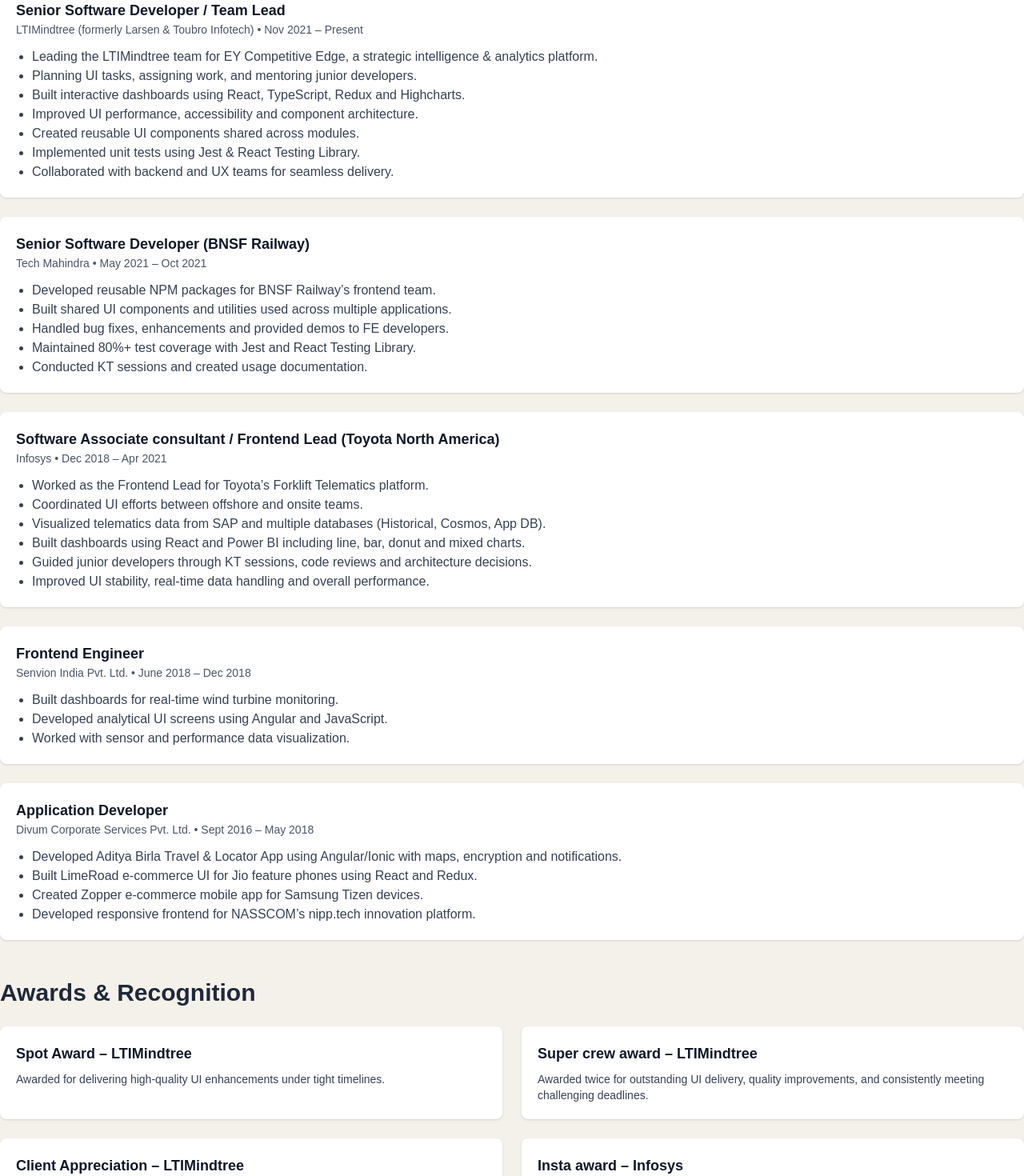
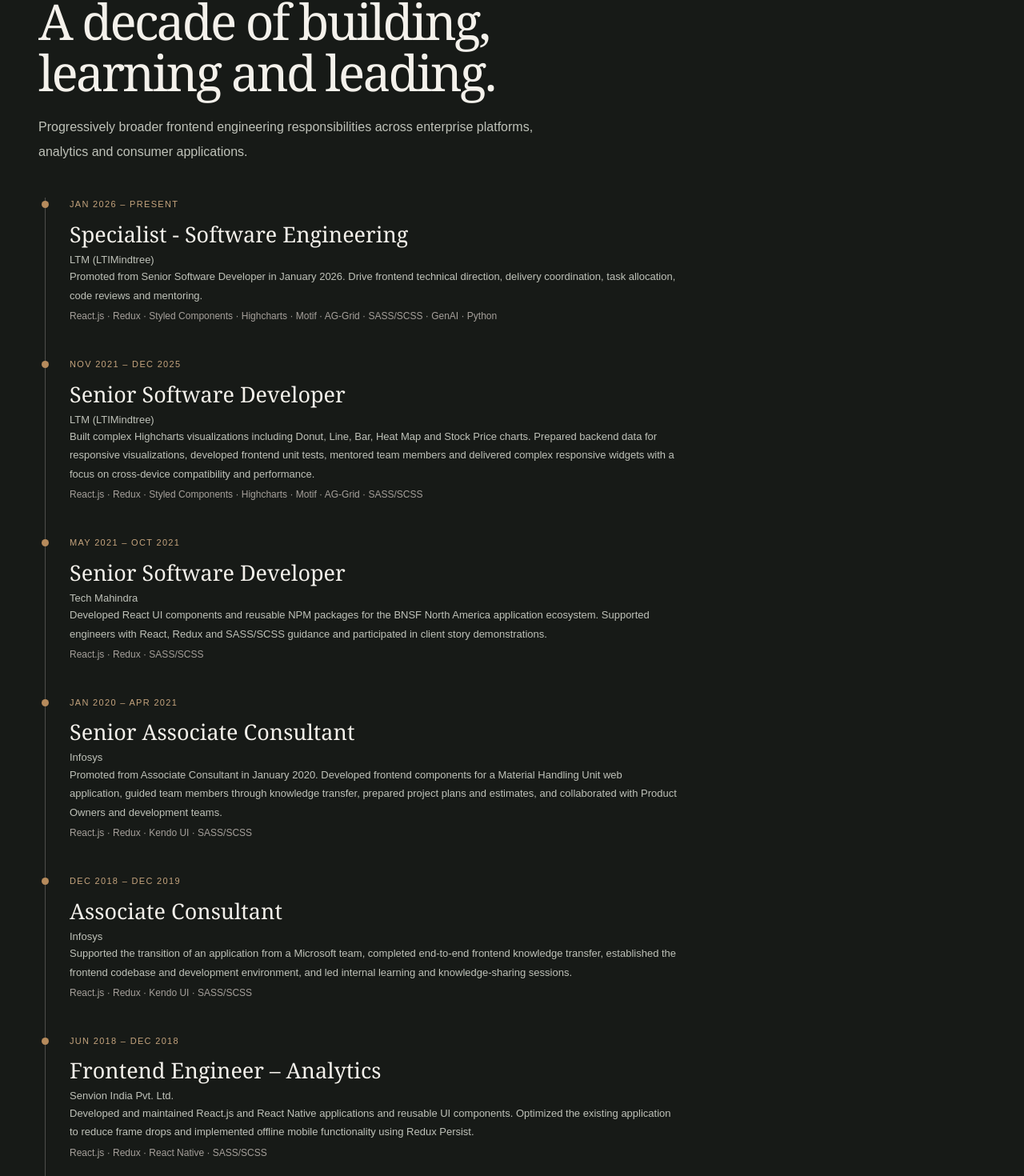
Before and after one commit to vik-rama23/Vikram-portfolio, a Next.js app: page /experience in a window 1280 px wide. Shown: the part 204-1674 px from the top of the page at 80% size. Built offline with nearby package versions, Linux system fonts and the light colour scheme.

Commit message:
Update portfolio content from September 2026 resume

```diff
--- a/app/experience/page.tsx
+++ b/app/experience/page.tsx
@@ -1,126 +1,11 @@
 import PageWrapper from "@/components/MotionWrapper";
-
-export default function Experience() {
-    const experiences = [
-        {
-            company: "LTIMindtree (formerly Larsen & Toubro Infotech)",
-            role: "Senior Software Developer / Team Lead",
-            duration: "Nov 2021 – Present",
-            bullets: [
-                "Leading the LTIMindtree team for EY Competitive Edge, a strategic intelligence & analytics platform.",
-                "Planning UI tasks, assigning work, and mentoring junior developers.",
-                "Built interactive dashboards using React, TypeScript, Redux and Highcharts.",
-                "Improved UI performance, accessibility and component architecture.",
-                "Created reusable UI components shared across modules.",
-                "Implemented unit tests using Jest & React Testing Library.",
-                "Collaborated with backend and UX teams for seamless delivery."
-            ],
-        },
-        {
-            company: "Tech Mahindra",
-            role: "Senior Software Developer (BNSF Railway)",
-            duration: "May 2021 – Oct 2021",
-            bullets: [
-                "Developed reusable NPM packages for BNSF Railway’s frontend team.",
-                "Built shared UI components and utilities used across multiple applications.",
-                "Handled bug fixes, enhancements and provided demos to FE developers.",
-                "Maintained 80%+ test coverage with Jest and React Testing Library.",
-                "Conducted KT sessions and created usage documentation."
-            ],
-        },
-        {
-            company: "Infosys",
-            role: "Software Associate consultant / Frontend Lead (Toyota North America)",
-            duration: "Dec 2018 – Apr 2021",
-            bullets: [
-                "Worked as the Frontend Lead for Toyota’s Forklift Telematics platform.",
-                "Coordinated UI efforts between offshore and onsite teams.",
-                "Visualized telematics data from SAP and multiple databases (Historical, Cosmos, App DB).",
-                "Built dashboards using React and Power BI including line, bar, donut and mixed charts.",
-                "Guided junior developers through KT sessions, code reviews and architecture decisions.",
-                "Improved UI stability, real-time data handling and overall performance."
-            ],
-        },
-        {
-            company: "Senvion India Pvt. Ltd.",
-            role: "Frontend Engineer",
-            duration: "June 2018 – Dec 2018",
-            bullets: [
-                "Built dashboards for real-time wind turbine monitoring.",
-                "Developed analytical UI screens using Angular and JavaScript.",
-                "Worked with sensor and performance data visualization."
-            ],
-        },
-        {
-            company: "Divum Corporate Services Pvt. Ltd.",
-            role: "Application Developer",
-            duration: "Sept 2016 – May 2018",
-            bullets: [
-                "Developed Aditya Birla Travel & Locator App using Angular/Ionic with maps, encryption and notifications.",
-                "Built LimeRoad e-commerce UI for Jio feature phones using React and Redux.",
-                "Created Zopper e-commerce mobile app for Samsung Tizen devices.",
-                "Developed responsive frontend for NASSCOM’s nipp.tech innovation platform."
-            ],
-        },
-    ];
-
-    const awards = [
-        {
-            title: "Spot Award – LTIMindtree",
-            desc: "Awarded for delivering high-quality UI enhancements under tight timelines."
-        },
-        {
-            title: "Super crew award – LTIMindtree",
-            desc: "Awarded twice for outstanding UI delivery, quality improvements, and consistently meeting challenging deadlines."
-        },
-        {
-            title: "Client Appreciation – LTIMindtree",
-            desc: "Recognized for consistent productivity, ownership and seamless delivery."
-        },
-        {
-            title: "Insta award – Infosys",
-            desc: "Recognized twice for leading the FE team and improving Toyota telematics dashboards."
-        }
-    ];
-
-    return (
-        <PageWrapper>
-            <section className="py-12">
-                <h2 className="text-3xl font-bold mb-6 text-gray-800 dark:text-gray-100">Experience</h2>
-
-                <div className="space-y-6">
-                    {experiences.map((e) => (
-                        <div key={e.company} className="bg-white dark:bg-gray-800 p-5 rounded-lg shadow-sm">
-                            <div className="flex justify-between items-start">
-                                <div>
-                                    <h3 className="text-lg font-semibold text-gray-900 dark:text-gray-100">{e.role}</h3>
-                                    <div className="text-sm text-gray-600 dark:text-gray-300">
-                                        {e.company} • {e.duration}
-                                    </div>
-                                </div>
-                            </div>
-
-                            <ul className="mt-3 list-disc ml-5 text-gray-700 dark:text-gray-300">
-                                {e.bullets.map((b) => (
-                                    <li key={b}>{b}</li>
-                                ))}
-                            </ul>
-                        </div>
-                    ))}
-                </div>
-
-                {/* Awards Section */}
-                <h2 className="text-3xl font-bold mt-12 mb-6 text-gray-800 dark:text-gray-100">Awards & Recognition</h2>
-
-                <div className="grid sm:grid-cols-2 gap-6">
-                    {awards.map((a) => (
-                        <div key={a.title} className="bg-white dark:bg-gray-800 p-5 rounded-lg shadow-sm">
-                            <h3 className="text-lg font-semibold text-gray-900 dark:text-gray-100">{a.title}</h3>
-                            <p className="text-sm mt-2 text-gray-700 dark:text-gray-300">{a.desc}</p>
-                        </div>
-                    ))}
-                </div>
-            </section>
-        </PageWrapper>
-    );
-}
+const roles = [
+{company:"LTM (LTIMindtree)",role:"Specialist - Software Engineering",date:"Jan 2026 – Present",detail:"Promoted from Senior Software Developer in January 2026. Drive frontend technical direction, delivery coordination, task allocation, code reviews and mentoring.",stack:"React.js · Redux · Styled Components · Highcharts · Motif · AG-Grid · SASS/SCSS · GenAI · Python"},
+{company:"LTM (LTIMindtree)",role:"Senior Software Developer",date:"Nov 2021 – Dec 2025",detail:"Built complex Highcharts visualizations including Donut, Line, Bar, Heat Map and Stock Price charts. Prepared backend data for responsive visualizations, developed frontend unit tests, mentored team members and delivered complex responsive widgets with a focus on cross-device compatibility and performance.",stack:"React.js · Redux · Styled Components · Highcharts · Motif · AG-Grid · SASS/SCSS"},
+{company:"Tech Mahindra",role:"Senior Software Developer",date:"May 2021 – Oct 2021",detail:"Developed React UI components and reusable NPM packages for the BNSF North America application ecosystem. Supported engineers with React, Redux and SASS/SCSS guidance and participated in client story demonstrations.",stack:"React.js · Redux · SASS/SCSS"},
+{company:"Infosys",role:"Senior Associate Consultant",date:"Jan 2020 – Apr 2021",detail:"Promoted from Associate Consultant in January 2020. Developed frontend components for a Material Handling Unit web application, guided team members through knowledge transfer, prepared project plans and estimates, and collaborated with Product Owners and development teams.",stack:"React.js · Redux · Kendo UI · SASS/SCSS"},
+{company:"Infosys",role:"Associate Consultant",date:"Dec 2018 – Dec 2019",detail:"Supported the transition of an application from a Microsoft team, completed end-to-end frontend knowledge transfer, established the frontend codebase and development environment, and led internal learning and knowledge-sharing sessions.",stack:"React.js · Redux · Kendo UI · SASS/SCSS"},
+{company:"Senvion India Pvt. Ltd.",role:"Frontend Engineer – Analytics",date:"Jun 2018 – Dec 2018",detail:"Developed and maintained React.js and React Native applications and reusable UI components. Optimized the existing application to reduce frame drops and implemented offline mobile functionality using Redux Persist.",stack:"React.js · Redux · React Native · SASS/SCSS"},
+{company:"Divum Corporate Services Pvt. Ltd.",role:"Application Developer",date:"Sep 2016 – May 2018",detail:"Contributed to Aditya Birla Travel & Locator, LimeRoad e-commerce for Jio feature phones, Zopper for Samsung Tizen and NASSCOM's nipp.tech web application. Work included responsive frontend development, geolocation, maps, notifications, application planning and cross-functional collaboration.",stack:"Angular 2 · Ionic · Cordova · PhoneGap · React.js · Redux · JavaScript"}
+];
+export default function Experience(){return <PageWrapper><section className="section section-dark"><div className="editorial-wrap"><div className="eyebrow">Career journey</div><h1 className="section-heading">A decade of building,<br/>learning and leading.</h1><p className="section-intro">Progressively broader frontend engineering responsibilities across enterprise platforms, analytics and consumer applications.</p><div className="timeline">{roles.map(r=><article className="timeline-item" key={r.company+r.role}><div className="timeline-date">{r.date}</div><h3>{r.role}</h3><div className="timeline-company">{r.company}</div><p>{r.detail}</p><div className="text-xs leading-7 text-stone-400">{r.stack}</div></article>)}</div></div></section></PageWrapper>;}
```
